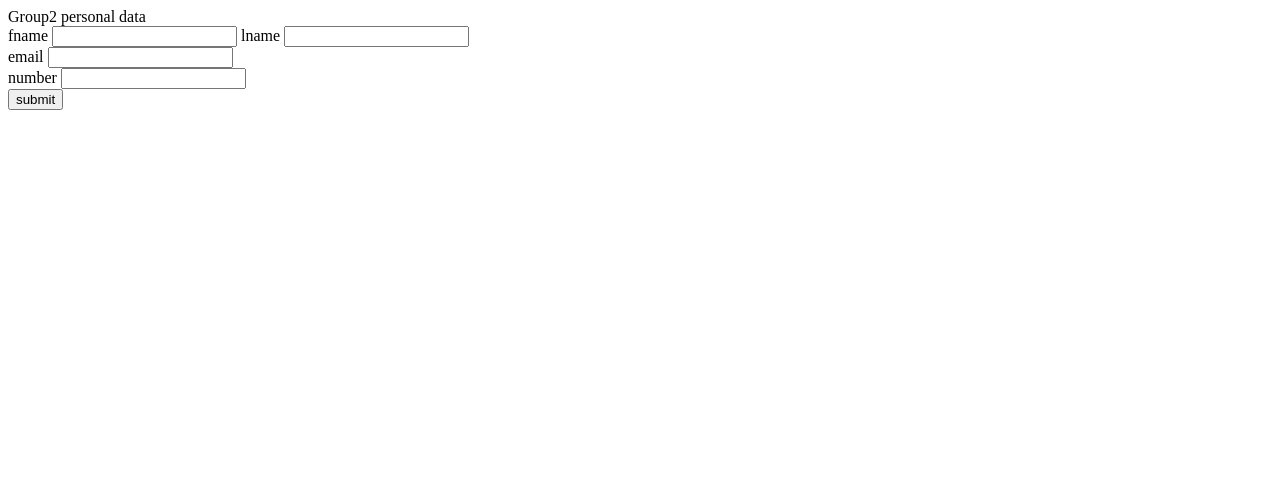
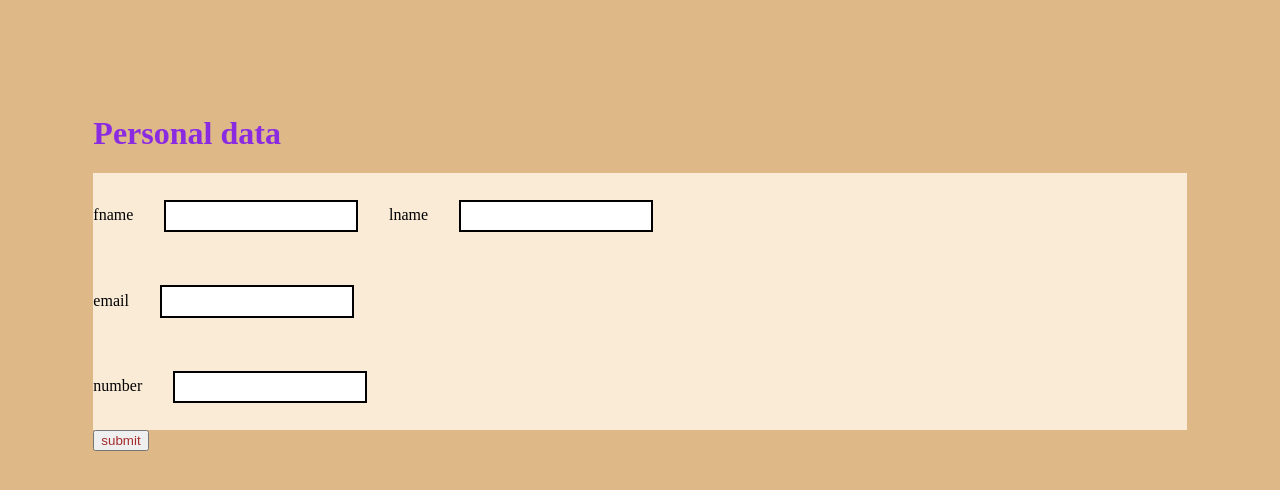
Before and after one commit to Barchok-Kiposmet/Moringa, a plain HTML site: page form.html in a window 1280 px wide. Drawn offline with Linux system fonts and the light colour scheme.

Commit message:
Addedd css styling to the files

```diff
--- /dev/null
+++ b/form.css
@@ -0,0 +1,26 @@
+form{
+    background-color: antiquewhite;
+    text-align: justify;
+}
+
+h1{
+    color: blueviolet;
+}
+
+body{
+    background-color: burlywood;
+    border: 60pt;
+    margin: 60pt;
+    padding: 10pt;
+}
+
+input{
+    border: 2pt;
+    margin: 20pt;
+    padding: 5pt;
+    border-style: solid;
+}
+
+button{
+    color: brown;
+}
--- a/form.html
+++ b/form.html
@@ -6,28 +6,31 @@
 
     <body>
         <head>
+            <link rel="stylesheet" href="form.css">
             <script src="form.js" defer></script>
 
-            Group2 personal data
+
+            <h1> Personal data</h1>
         </head>
 
             <form>
 
             <label for="fname">fname</label>
-            <input type="text" id="fname">
+                <input type="text" id="fname">
 
             <label for="lname">lname</label>
-            <input type="text" id="lname">
+                <input type="text" id="lname">
 
             <br>
             <label for="email">email</label>
-            <input type="email" id="email">
+                <input type="email" id="email">
 
             <br>
             <label for="number">number</label>
-            <input type="number" id="number">
+                <input type="number" id="number">
 
             <br>
+
 
 
             </form>
```
Also changed, not shown: Login.html (+1 -1 lines).
